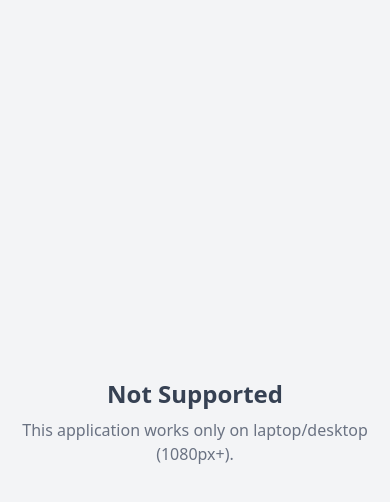
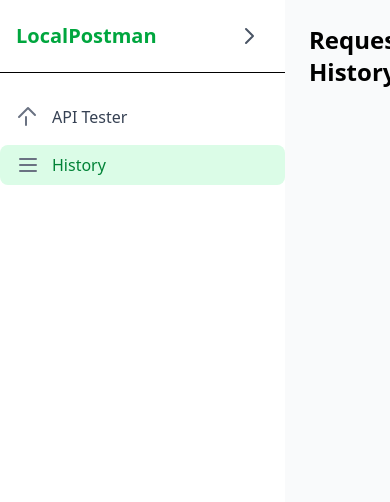
Before and after one commit to BazilSuhail/Local-Postman, a Vue app: page /history in a window 390 px wide. Shown: the top 502 px of the page. Built offline with nearby package versions, Linux system fonts and the light colour scheme.

Commit message:
Integrate `vue-router` for routing to home-tester and history pages

```diff
--- a/package.json
+++ b/package.json
@@ -9,9 +9,11 @@
     "preview": "vite preview"
   },
   "dependencies": {
+    "@heroicons/vue": "^2.2.0",
     "@tailwindcss/vite": "^4.1.13",
     "tailwindcss": "^4.1.13",
-    "vue": "^3.5.21"
+    "vue": "^3.5.21",
+    "vue-router": "^4.5.1"
   },
   "devDependencies": {
     "@vitejs/plugin-vue": "^6.0.1",
--- a/src/App.vue
+++ b/src/App.vue
@@ -1,49 +1,15 @@
 <template>
-  <div>
-    <!-- Show app only on >=1080px -->
-    <div v-if="isLargeScreen" class="flex min-h-screen bg-gray-50">
-      <Sidebar />
-      <main
-        :class="[
-          'flex-1 p-6 transition-all duration-300',
-        ]"
-      >
-      <div class="flex items-center  bg-amber-100">
-        <RequestForm />
-        <ResponseView />
-      </div>
-        <HistoryView />
-      </main>
-    </div>
+  <div class="flex h-screen">
+    <!-- Sidebar -->
+    <Sidebar />
 
-    <!-- Fallback Page for small screens -->
-    <div v-else class="h-screen flex items-center justify-center bg-gray-100">
-      <div class="text-center">
-        <h1 class="text-2xl font-bold text-gray-700">Not Supported</h1>
-        <p class="text-gray-500 mt-2">This application works only on laptop/desktop (1080px+).</p>
-      </div>
-    </div>
+    <!-- Main content -->
+    <main class="flex-1 overflow-auto bg-gray-50 p-6">
+      <router-view />
+    </main>
   </div>
 </template>
 
 <script setup>
-import { ref, onMounted, provide } from "vue";
 import Sidebar from "./components/Sidebar.vue";
-import RequestForm from "./components/RequestForm.vue";
-import ResponseView from "./components/ResponseView.vue";
-import HistoryView from "./components/HistoryView.vue";
-import { useApiTester } from "./composables/useApiTester";
-
-const api = useApiTester();
-provide("api", api);
-
-// Responsive handling
-const isLargeScreen = ref(window.innerWidth >= 1080);
-const sidebarCollapsed = ref(false);
-
-onMounted(() => {
-  window.addEventListener("resize", () => {
-    isLargeScreen.value = window.innerWidth >= 1080;
-  });
-});
 </script>
--- a/src/components/HistoryView.vue
+++ b/src/components/HistoryView.vue
@@ -1,16 +1,24 @@
+<!-- src/views/HistoryView.vue -->
 <template>
-  <div class="bg-white p-4 rounded-lg shadow mt-6">
-    <h2 class="font-semibold text-lg mb-4">History</h2>
-    <ul>
-      <li v-for="(h,i) in history" :key="i" class="text-sm border-b py-2 flex justify-between">
-        <span><span class="font-bold">{{ h.method }}</span> {{ h.url }}</span>
-        <span class="text-gray-500">{{ new Date(h.date).toLocaleTimeString() }}</span>
+  <div>
+    <h1 class="text-2xl font-bold mb-4">Request History</h1>
+    <ul class="space-y-2">
+      <li v-for="(item, index) in history" :key="index" class="p-3 bg-white shadow rounded">
+        <div class="flex justify-between items-center">
+          <span class="font-medium">{{ item.method }} - {{ item.url }}</span>
+          <span class="text-sm text-gray-500">{{ new Date(item.date).toLocaleString() }}</span>
+        </div>
       </li>
     </ul>
   </div>
 </template>
 
 <script setup>
-import { inject } from "vue";
-const { history } = inject("api");
+import { ref, onMounted } from "vue";
+
+const history = ref([]);
+
+onMounted(() => {
+  history.value = JSON.parse(localStorage.getItem("history") || "[]");
+});
 </script>
--- /dev/null
+++ b/src/components/Home.vue
@@ -0,0 +1,12 @@
+<template>
+    <div class="flex items-center  bg-amber-100">
+        <RequestForm />
+        <ResponseView />
+    </div>
+</template>
+
+<script setup>
+import RequestForm from "./RequestForm.vue";
+import ResponseView from "./ResponseView.vue";
+
+</script>
--- a/src/components/Sidebar.vue
+++ b/src/components/Sidebar.vue
@@ -1,3 +1,4 @@
+<!-- src/components/Sidebar.vue -->
 <template>
   <div
     :class="[
@@ -5,24 +6,19 @@
       isCollapsed ? 'w-[60px]' : 'w-[285px]'
     ]"
   >
-    <!-- Logo -->
+    <!-- Logo + Toggle -->
     <div class="flex items-center justify-between px-4 py-4 border-b">
-      <span v-if="!isCollapsed" class="font-bold text-xl text-green-600">LocalPostman</span>
-      <button @click="toggleSidebar" class="p-2 rounded hover:bg-gray-100">
-        <svg
-          v-if="isCollapsed"
-          xmlns="http://www.w3.org/2000/svg"
-          class="h-6 w-6 text-gray-600"
-          fill="none" viewBox="0 0 24 24" stroke="currentColor"
-        >
+      <span v-if="!isCollapsed" class="font-bold text-xl text-green-600">
+        LocalPostman
+      </span>
+      <button @click="isCollapsed = !isCollapsed" class="p-2 rounded hover:bg-gray-100">
+        <!-- Collapse / Expand icons -->
+        <svg v-if="isCollapsed" xmlns="http://www.w3.org/2000/svg" class="h-6 w-6 text-gray-600"
+             fill="none" viewBox="0 0 24 24" stroke="currentColor">
           <path stroke-linecap="round" stroke-linejoin="round" stroke-width="2" d="M15 19l-7-7 7-7" />
         </svg>
-        <svg
-          v-else
-          xmlns="http://www.w3.org/2000/svg"
-          class="h-6 w-6 text-gray-600"
-          fill="none" viewBox="0 0 24 24" stroke="currentColor"
-        >
+        <svg v-else xmlns="http://www.w3.org/2000/svg" class="h-6 w-6 text-gray-600"
+             fill="none" viewBox="0 0 24 24" stroke="currentColor">
           <path stroke-linecap="round" stroke-linejoin="round" stroke-width="2" d="M9 5l7 7-7 7" />
         </svg>
       </button>
@@ -30,36 +26,32 @@
 
     <!-- Navigation -->
     <nav class="flex-1 mt-6 space-y-2">
-      <a href="#" class="flex items-center px-4 py-2 text-gray-700 hover:bg-green-50 hover:text-green-600 rounded-lg">
+      <router-link
+        to="/"
+        class="flex items-center px-4 py-2 text-gray-700 hover:bg-green-50 hover:text-green-600 rounded-lg"
+        active-class="bg-green-100 text-green-700 font-medium"
+      >
         <svg class="h-6 w-6 text-gray-500" fill="none" stroke="currentColor" viewBox="0 0 24 24">
           <path stroke-linecap="round" stroke-linejoin="round" stroke-width="2" d="M3 12l2-2m0 0l7-7 7 7m-9 2v8" />
         </svg>
         <span v-if="!isCollapsed" class="ml-3">API Tester</span>
-      </a>
+      </router-link>
 
-      <a href="#" class="flex items-center px-4 py-2 text-gray-700 hover:bg-green-50 hover:text-green-600 rounded-lg">
+      <router-link
+        to="/history"
+        class="flex items-center px-4 py-2 text-gray-700 hover:bg-green-50 hover:text-green-600 rounded-lg"
+        active-class="bg-green-100 text-green-700 font-medium"
+      >
         <svg class="h-6 w-6 text-gray-500" fill="none" stroke="currentColor" viewBox="0 0 24 24">
           <path stroke-linecap="round" stroke-linejoin="round" stroke-width="2" d="M4 6h16M4 12h16M4 18h16" />
         </svg>
         <span v-if="!isCollapsed" class="ml-3">History</span>
-      </a>
-
-      <a href="#" class="flex items-center px-4 py-2 text-gray-700 hover:bg-green-50 hover:text-green-600 rounded-lg">
-        <svg class="h-6 w-6 text-gray-500" fill="none" stroke="currentColor" viewBox="0 0 24 24">
-          <path stroke-linecap="round" stroke-linejoin="round" stroke-width="2" d="M12 4v16m8-8H4" />
-        </svg>
-        <span v-if="!isCollapsed" class="ml-3">Settings</span>
-      </a>
+      </router-link>
     </nav>
   </div>
 </template>
 
 <script setup>
 import { ref } from "vue";
-
 const isCollapsed = ref(false);
-
-function toggleSidebar() {
-  isCollapsed.value = !isCollapsed.value;
-}
 </script>
```
Also changed, not shown: src/main.js (+28 -3 lines), 1 other file (tests, documents, lock files or other folders).
